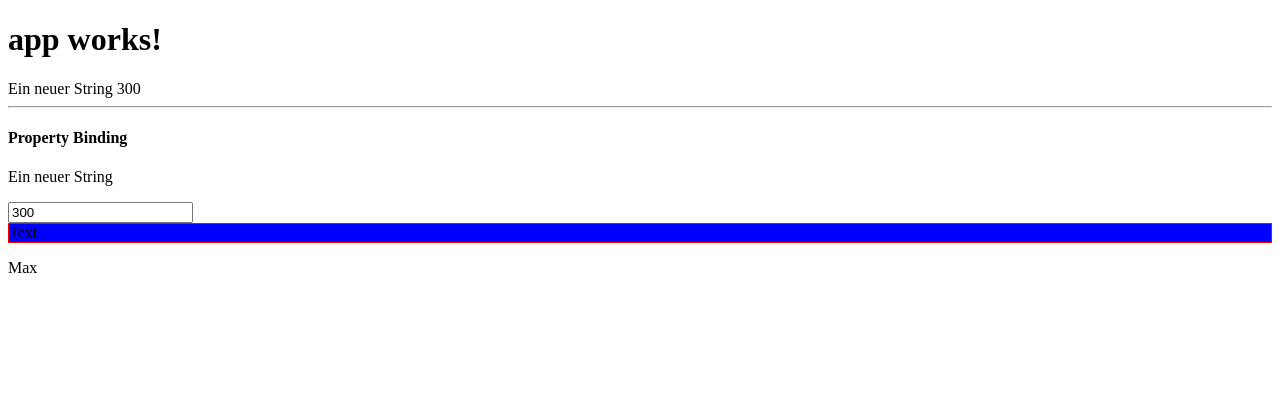
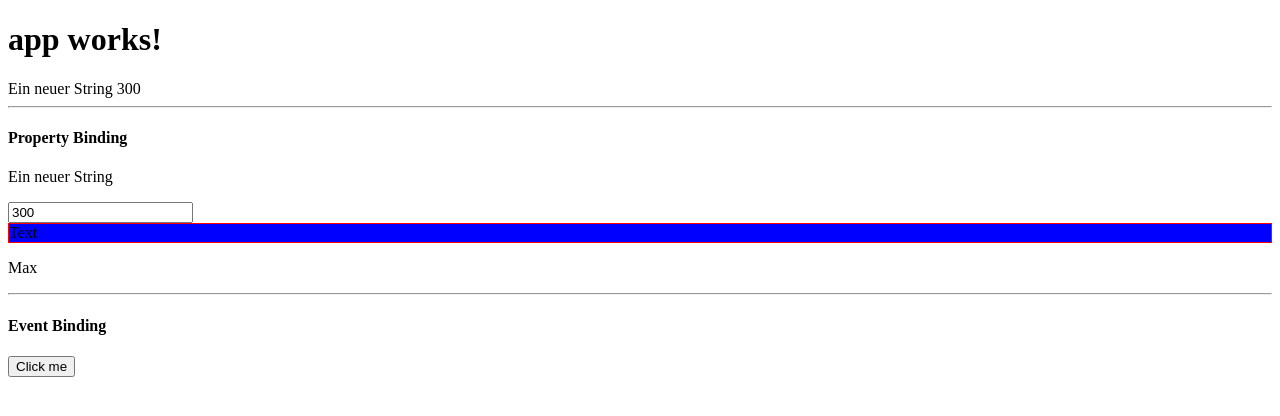
Before and after one commit to tomtom80/de.klingbeil.angular2.tutorial, an Angular app in the folder complete-guide-dev/: page / in a window 1280 px wide. Shown: the top 416 px of the page. Built offline with nearby package versions, Linux system fonts and the light colour scheme.

Commit message:
kapitel 22

```diff
--- a/complete-guide-dev/src/app/databinding/databinding.component.html
+++ b/complete-guide-dev/src/app/databinding/databinding.component.html
@@ -4,7 +4,6 @@
 <h4>Property Binding</h4>
 <p [innerText]="text">
 </p>
-
 <div>
   <input type="text" value="{{newNumber}}">
 </div>
@@ -12,3 +11,6 @@
   Text
 </div>
 <app-property-binding [name]="'Max'"></app-property-binding>
+<hr>
+<h4>Event Binding </h4>
+<button (click)="onClick($event)" >Click me </button>
--- a/complete-guide-dev/src/app/databinding/databinding.component.ts
+++ b/complete-guide-dev/src/app/databinding/databinding.component.ts
@@ -21,4 +21,7 @@ export class DatabindingComponent implements OnInit {
   ngOnInit() {
   }
 
+onClick(event: Event){
+    console.log(event);
+  }
 }
--- a/complete-guide-dev/src/app/databinding/property-binding.component.ts
+++ b/complete-guide-dev/src/app/databinding/property-binding.component.ts
@@ -14,4 +14,8 @@ export class PropertyBindingComponent implements OnInit {
   ngOnInit() {
   }
 
+  onClick(event: Event){
+    console.log(event);
+  }
+
 }
```
